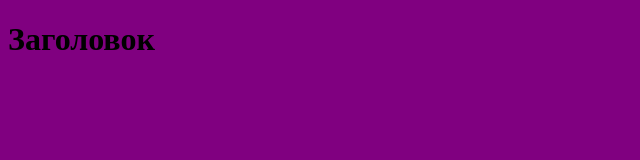
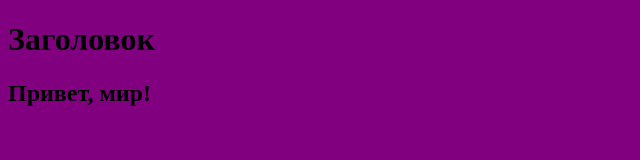
Before and after one commit to withaf/github-for-beginners, a plain HTML site: page index.html in a window 1280 px wide. Shown: the whole page, without its empty margins (0-640 px from the left). Drawn offline with Linux system fonts and the light colour scheme.

Commit message:
Добавили приветствие.

```diff
--- a/index.html
+++ b/index.html
@@ -9,5 +9,6 @@
 </head>
 <body>
     <h1>Заголовок</h1>
+    <h2>Привет, мир!</h2>
 </body>
 </html>
```
